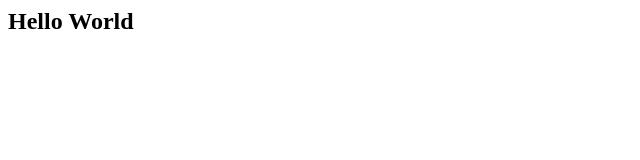
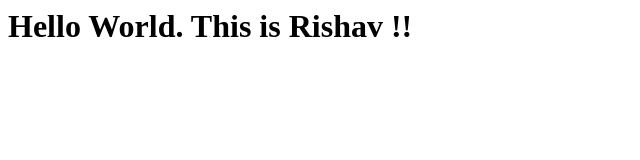
Before and after one commit to RishavChudal/RishavChudal.github.io, a plain HTML site: page index.html in a window 1280 px wide. Shown: the whole page, without its empty margins (0-640 px from the left). Drawn offline with Linux system fonts and the light colour scheme.

Commit message:
Update index.html

```diff
--- a/index.html
+++ b/index.html
@@ -1,3 +1,4 @@
 <html>
-  <body> <h2>Hello World</h2>
+  <body> <h1>Hello World. This is Rishav !!</h1>
+  </body>
     </html>
```
